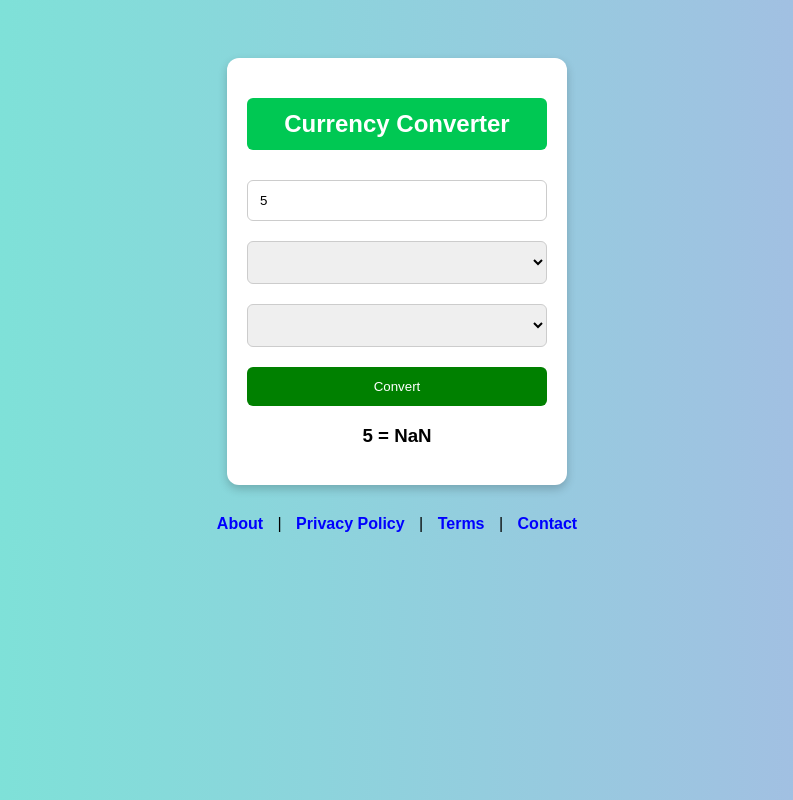
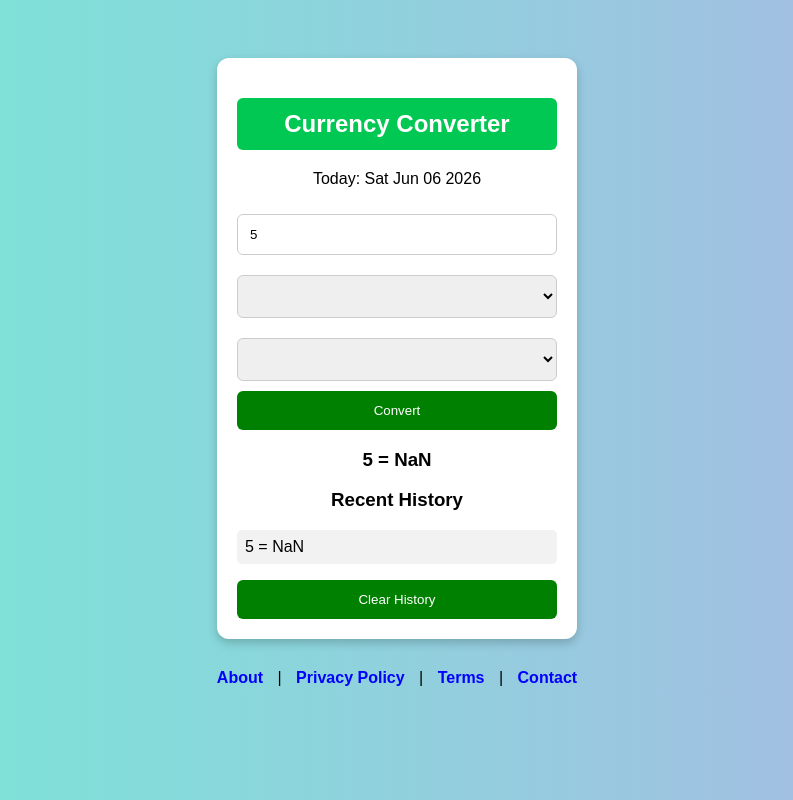
Before and after one commit to MuthaiyanarArumugasamy/Currency-Converter, a plain HTML site: page index.html in a window 1280 px wide. Both pictures are taken after typing "5" into the empty fields and a click on the button "Convert". Shown: the whole page, without its empty margins (243-1036 px from the left). Drawn offline with Linux system fonts and the light colour scheme; no server answers.

Commit message:
Update index.html

```diff
--- a/index.html
+++ b/index.html
@@ -3,10 +3,9 @@
 <head>
     <title>Currency Converter</title>
 
-    <!-- Google AdSense (ONLY ONCE) -->
-    <script async
-    src="https://pagead2.googlesyndication.com/pagead/js/adsbygoogle.js?client=ca-pub-2088931413685380"
-    crossorigin="anonymous"></script>
+    <!-- Adsense -->
+    <script async src="https://pagead2.googlesyndication.com/pagead/js/adsbygoogle.js?client=ca-pub-2088931413685380"
+     crossorigin="anonymous"></script>
 
     <!-- Google Verification -->
     <meta name="google-site-verification" content="3xsyf1a0tnCKhm7ULB4YY5tBAgBMRbu9oSljVpej4lE" />
@@ -22,7 +21,7 @@
         .box {
             background: white;
             padding: 20px;
-            width: 300px;
+            width: 320px;
             margin: auto;
             border-radius: 12px;
             box-shadow: 0 4px 10px rgba(0,0,0,0.2);
@@ -47,7 +46,6 @@
         button {
             width: 100%;
             padding: 12px;
-            margin-top: 10px;
             border-radius: 6px;
             border: none;
             background: green;
@@ -57,6 +55,19 @@
 
         button:hover {
             background: darkgreen;
+        }
+
+        #history {
+            text-align: left;
+            list-style: none;
+            padding: 0;
+        }
+
+        #history li {
+            background: #f2f2f2;
+            margin: 5px 0;
+            padding: 8px;
+            border-radius: 5px;
         }
 
         footer {
@@ -72,10 +83,13 @@
     </style>
 </head>
 
-<body onload="loadCurrencies()">
+<body onload="loadCurrencies(); showDate(); displayHistory();">
 
 <div class="box">
     <h2>Currency Converter</h2>
+
+    <!-- DATE -->
+    <p id="date"></p>
 
     <input type="number" id="amount" placeholder="Enter amount">
 
@@ -85,9 +99,14 @@
     <button onclick="convert()">Convert</button>
 
     <h3 id="result"></h3>
+
+    <!-- HISTORY -->
+    <h3>Recent History</h3>
+    <ul id="history"></ul>
+
+    <button onclick="clearHistory()">Clear History</button>
 </div>
 
-<!-- ✅ FOOTER (CORRECT PLACE) -->
 <footer>
     <a href="about.html">About</a> |
     <a href="privacy.html">Privacy Policy</a> |
@@ -98,6 +117,13 @@
 <script>
 let allRates = {};
 
+// 📅 Show Date
+function showDate() {
+    let today = new Date();
+    document.getElementById("date").innerText = "Today: " + today.toDateString();
+}
+
+// 🌍 Load currencies
 async function loadCurrencies() {
     let url = "https://api.exchangerate-api.com/v4/latest/USD";
     let response = await fetch(url);
@@ -126,16 +152,53 @@ async function loadCurrencies() {
     to.value = "INR";
 }
 
+// 🔁 Convert
 function convert() {
     let amount = document.getElementById("amount").value;
     let from = document.getElementById("from").value;
     let to = document.getElementById("to").value;
 
+    if (amount === "" || amount <= 0) {
+        alert("Enter valid amount");
+        return;
+    }
+
     let rate = allRates[to] / allRates[from];
     let result = amount * rate;
 
-    document.getElementById("result").innerText =
-        `${amount} ${from} = ${result.toFixed(2)} ${to}`;
+    let output = amount + " " + from + " = " + result.toFixed(2) + " " + to;
+
+    document.getElementById("result").innerText = output;
+
+    saveHistory(output);
+}
+
+// 🧾 Save History
+function saveHistory(text) {
+    let history = JSON.parse(localStorage.getItem("history")) || [];
+    history.push(text);
+    localStorage.setItem("history", JSON.stringify(history));
+    displayHistory();
+}
+
+// 👀 Show History
+function displayHistory() {
+    let history = JSON.parse(localStorage.getItem("history")) || [];
+    let list = document.getElementById("history");
+
+    list.innerHTML = "";
+
+    history.slice(-5).reverse().forEach(item => {
+        let li = document.createElement("li");
+        li.innerText = item;
+        list.appendChild(li);
+    });
+}
+
+// 🗑️ Clear History
+function clearHistory() {
+    localStorage.removeItem("history");
+    displayHistory();
 }
 </script>
 
```
